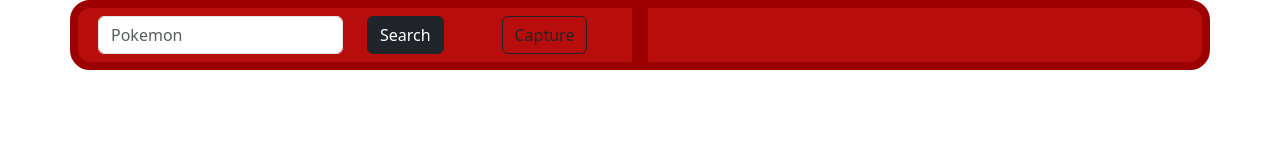
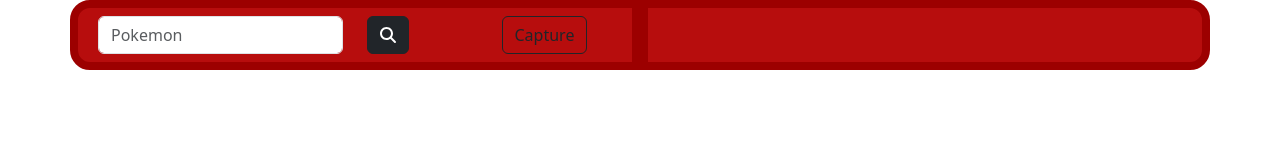
Before and after one commit to RoccoCerro/vue-pokedex, a Vue app: page / in a window 1280 px wide. Shown: the top 160 px of the page. Built offline with nearby package versions, Linux system fonts and the light colour scheme.

Commit message:
Add: font icon

```diff
--- a/package.json
+++ b/package.json
@@ -9,6 +9,11 @@
     "preview": "vite preview"
   },
   "dependencies": {
+    "@fortawesome/fontawesome-svg-core": "^6.6.0",
+    "@fortawesome/free-brands-svg-icons": "^6.6.0",
+    "@fortawesome/free-regular-svg-icons": "^6.6.0",
+    "@fortawesome/free-solid-svg-icons": "^6.6.0",
+    "@fortawesome/vue-fontawesome": "^3.0.8",
     "@popperjs/core": "^2.11.8",
     "axios": "^1.7.7",
     "bootstrap": "^5.3.3",
--- a/src/components/SearchComponent.vue
+++ b/src/components/SearchComponent.vue
@@ -7,7 +7,7 @@
             <input v-model="name" class="form-control my-input" type="text" placeholder="Pokemon">
           </div>
           <div class="col-3 my-col">
-            <button @click="fetchPokemon" class="btn btn-dark my-btn">Search</button>
+            <button @click="fetchPokemon" class="btn btn-dark my-btn"><font-awesome-icon :icon="['fas', 'magnifying-glass']" /></button>
           </div>
           <div class="col-3">
             <button @click="capturePokemon" class="btn btn-outline-dark my-btn">Capture</button>
--- a/src/main.js
+++ b/src/main.js
@@ -5,4 +5,14 @@ import './scss/style.scss'
 import * as bootstrap from 'bootstrap'
 import App from './App.vue'
 
-createApp(App).mount('#app')
+import { library } from '@fortawesome/fontawesome-svg-core'
+
+import { FontAwesomeIcon } from '@fortawesome/vue-fontawesome'
+
+import { faMagnifyingGlass } from '@fortawesome/free-solid-svg-icons'
+
+library.add(faMagnifyingGlass)
+
+createApp(App)
+.component('font-awesome-icon', FontAwesomeIcon)
+.mount('#app')
--- a/src/scss/partials/info-pokemon.scss
+++ b/src/scss/partials/info-pokemon.scss
@@ -44,7 +44,7 @@
       0% { opacity: 0; }
       10% { opacity: 1; }
       30% { opacity: 1; }
-      40% { opacity: 1; }
+      35% { opacity: 1; }
       100% { opacity: 0; }
     }
   }
```
Also changed, not shown: 1 other file (tests, documents, lock files or other folders).
